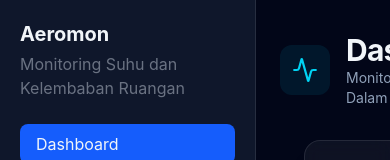
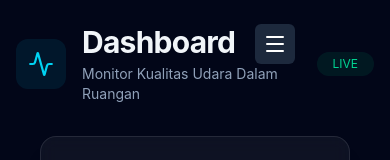
Before and after one commit to rifqywafi/monitor-suhu, a React (Vite) app: page / in a window 390 px wide. Shown: the top 160 px of the page. Built offline with nearby package versions, Linux system fonts and the light colour scheme; no server answers.

Commit message:
mobile sidebar

```diff
--- a/src/MainLayout.jsx
+++ b/src/MainLayout.jsx
@@ -1,19 +1,49 @@
+import { useState } from "react";
 import { Outlet } from "react-router-dom";
 import Sidebar from "./components/Sidebar";
 import Header from "./components/Header";
 import Footer from "./components/Footer";
+import { Menu } from "lucide-react";
 
 export default function MainLayout() {
+  const [sidebarOpen, setSidebarOpen] = useState(false);
+
   return (
     <div className="min-h-screen flex bg-slate-950 text-slate-100">
-
-      <aside className="fixed inset-y-0 left-0 w-64 bg-slate-900 border-r border-white/10">
+      {/* Sidebar desktop */}
+      <aside className="hidden md:flex md:flex-col fixed inset-y-0 left-0 w-64 bg-slate-900 border-r border-white/10">
         <Sidebar />
       </aside>
 
-      <main className="ml-64 flex-1 h-screen overflow-y-auto px-6 py-8">
-        <Header />
+      {/* Sidebar overlay mobile */}
+      {sidebarOpen && (
+        <div className="fixed inset-0 z-50 flex md:hidden">
+          <div
+            className="fixed inset-0 bg-black/50"
+            onClick={() => setSidebarOpen(false)}
+          ></div>
+          <div className="relative flex flex-col w-64 bg-slate-900 border-r border-white/10">
+            <Sidebar />
+          </div>
+        </div>
+      )}
+
+      {/* Main content */}
+      <main
+        className={`flex-1 h-screen overflow-y-auto px-4 py-6 md:px-6 md:py-8 ml-0 md:ml-64`}
+      >
+        {/* Header dengan tombol hamburger di mobile */}
+        <Header>
+          <button
+            className="md:hidden p-2 rounded-md bg-slate-800 hover:bg-slate-700"
+            onClick={() => setSidebarOpen(true)}
+          >
+            <Menu className="w-6 h-6 text-white" />
+          </button>
+        </Header>
+
         <Outlet />
+
         <Footer />
       </main>
     </div>
--- a/src/components/Header.jsx
+++ b/src/components/Header.jsx
@@ -1,7 +1,7 @@
 import { Activity } from "lucide-react";
 import { useLocation } from "react-router-dom";
 
-export default function Header() {
+export default function Header({ children }) {
   const location = useLocation();
 
   const titleMap = {
@@ -18,9 +18,10 @@ export default function Header() {
           <Activity className="text-cyan-400" size={26} />
         </div>
         <div>
-          <h1 className="text-3xl font-bold tracking-tight">
-            {title}
-          </h1>
+          <div className="flex gap-5">
+            <h1 className="text-3xl font-bold tracking-tight">{title}</h1>
+            <div>{children}</div>
+          </div>
           <p className="text-slate-400 text-sm">
             Monitor Kualitas Udara Dalam Ruangan
           </p>
```
